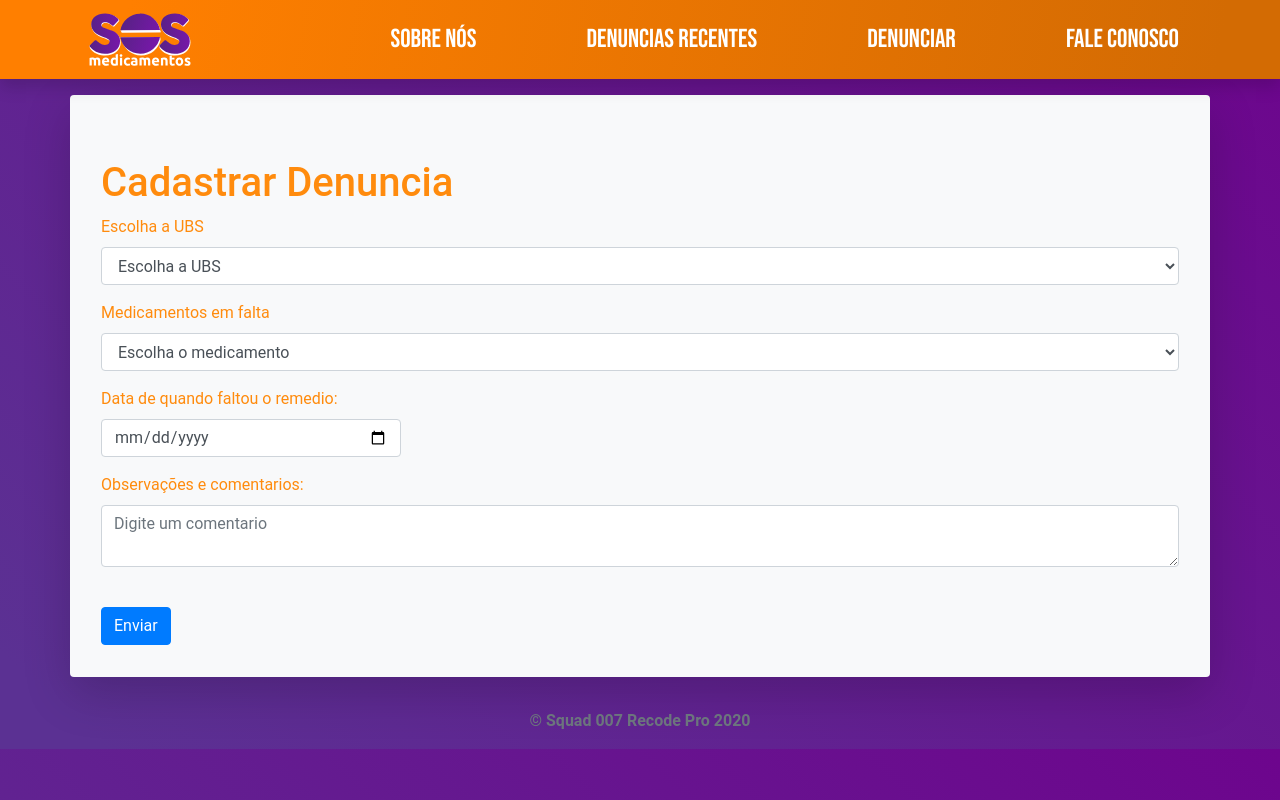
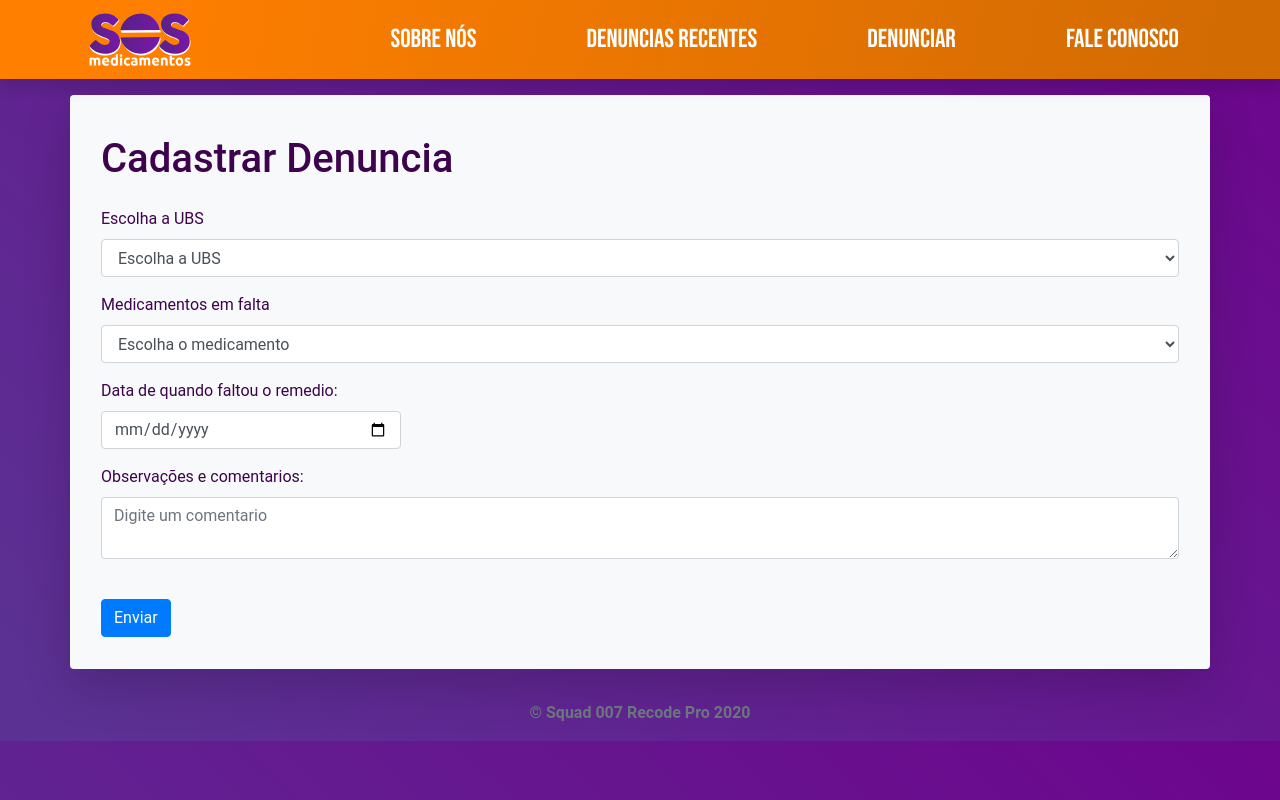
Before and after one commit to NayDev/squad7, a PHP site: page /cadastrar_denuncias.php in a window 1280 px wide. Run offline with PHP 8.4, Linux system fonts and the light colour scheme; data comes from the database, SQL or seed files in the repository.

Commit message:
cor texto

```diff
--- a/cadastrar_denuncias.php
+++ b/cadastrar_denuncias.php
@@ -52,10 +52,7 @@ if (isset($_POST['submit'])) {
     .data {
       max-width: 300px;
     }
-    body {
-      color: #ff8b0d;
-      background: linear-gradient(223deg, rgb(109,5,141) 0%, rgb(91,49,147) 95%);
-    }
+
   </style>
 </head>
 
@@ -70,7 +67,7 @@ if (isset($_POST['submit'])) {
     <div class="container my-3 p-3 bg-light rounded shadow-lg">
       <form class="container" method="POST" action="cadastrar_denuncias.php">
         <div class="form-group">
-          <h1 class="mt-5">Cadastrar Denuncia</h1>
+          <h1 class="my-4">Cadastrar Denuncia</h1>
           <label for="ubs_id">Escolha a UBS</label>
           <select name="ubs_id" class="form-control mb-3">
             <option value="0">Escolha a UBS</option>
--- a/fale_conosco_sobre.php
+++ b/fale_conosco_sobre.php
@@ -44,9 +44,9 @@ if (isset($_POST['nome']) && isset($_POST['msg'])) {
     <div class="container">
       <!------------------------------ Formulario de msg --------------------------->
       <form class="form-group" method="post" action="">
-        <h4 class="mt-5">Nome </h4>
+        <h4 class="mt-5 torange">Nome </h4>
         <input class="form-control mb-2" type="text" name="nome" placeholder="Digite seu Nome">
-        <h4 class="mt-5">Mensagem </h4>
+        <h4 class="mt-5 torange">Mensagem </h4>
         <textarea class="form-control mb-2" name="msg" placeholder="Digite uma mensagem"></textarea>
         <br /><br />
         <input class="btn btn-primary form-control" id="button" type="submit" name="submit" value="Enviar">
--- a/lista_denuncias.php
+++ b/lista_denuncias.php
@@ -48,7 +48,7 @@ $proximo = $pag + 1;
   ?>
   <main style="height: 39vw;">
     <div class="container my-3 mb-5 p-3 bg-light rounded shadow-lg">
-      <h3 class="mt-4 mb-4">Denuncias recentes:</h3>
+      <h1 class="my-4">Denuncias recentes</h1>
 
       <table class="table table-striped">
         <tr>
--- a/menu.html
+++ b/menu.html
@@ -43,8 +43,11 @@
   }
   body {
     font-family: 'Roboto', sans-serif;
-    color: #ff8b0d;
+    color: rgb(61, 3, 77);
     background: linear-gradient(223deg, rgb(109,5,141) 0%, rgb(91,49,147) 95%);
+  }
+  .torange {
+    color:  #ff7f00;
   }
 
 </style>
--- a/sobrenos.php
+++ b/sobrenos.php
@@ -18,13 +18,13 @@
 
         <main class="flex-column">
             <section class="container" style="height: 37vw; font-family: 'Roboto', sans-serif; font-size: 1.4rem">
-                <h2 class="mt-5">Visão</h2>
+                <h2 class="mt-5 torange">Visão</h2>
                 <p class="text-white">Prestar com excelência o serviço de denuncia de falta de medicamentos, para que as dores da cidadania seja ouvida e minimizada.
                 </p>
-                <h2 class="mt-5">Missão</h2>
+                <h2 class="mt-5 torange">Missão</h2>
                 <p class="text-white">Oferecer um meio de denuncia para população em vunerabilidade social que necessitam dos medicamentos disponibilizados pelo sistema unico de saúde.
                 </p>
-                <h2 class="mt-5">Valor</h2>
+                <h2 class="mt-5 torange">Valor</h2>
                 <p class="text-white">Despertar o controle social na população usuária do sistema unico de saúde, contribuir para a melhoria da disponibilidade de medicamentos.
                 </p>
             </section>
```
